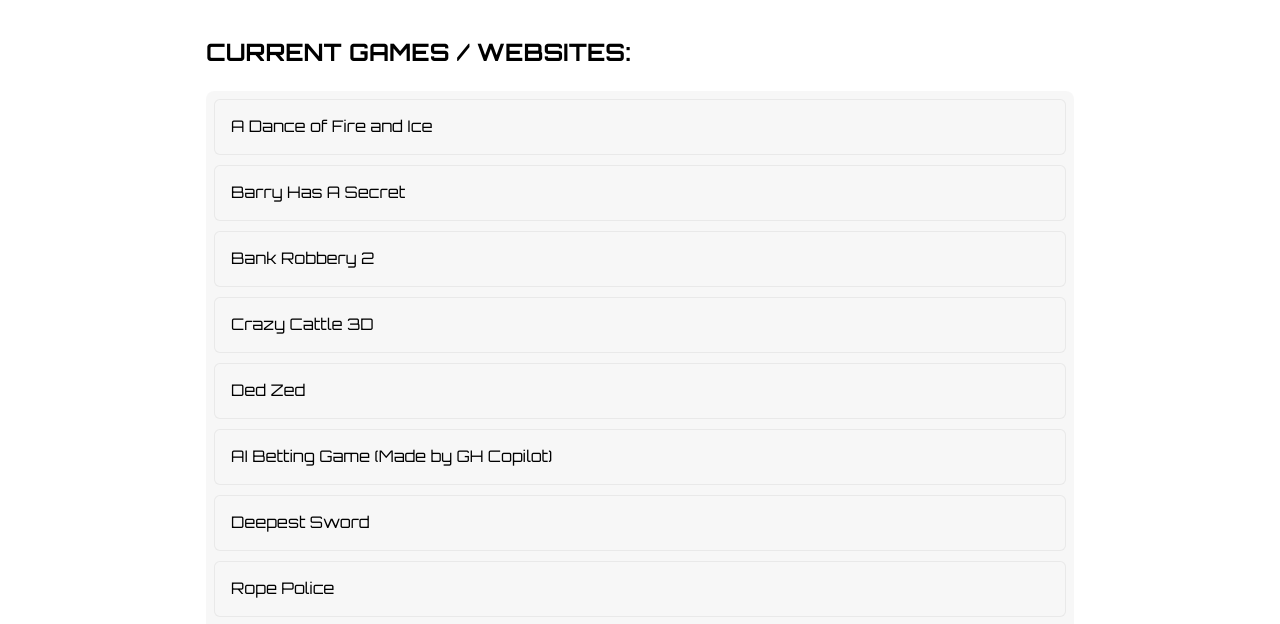
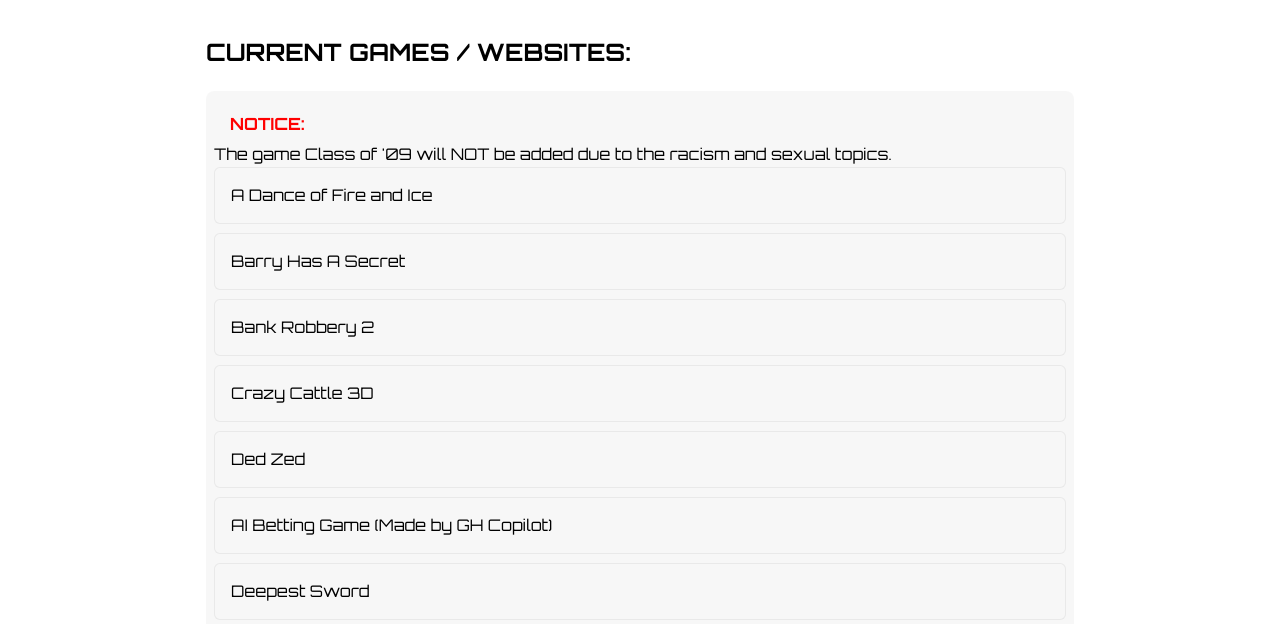
Before and after one commit to GvYoutube/gvyoutube.github.io, a plain HTML site: page gaming/index.html in a window 1280 px wide. Shown: the part 163-787 px from the top of the page. Drawn offline with Linux system fonts and the light colour scheme.

Commit message:
Update gaming/index.html

```diff
--- a/gaming/index.html
+++ b/gaming/index.html
@@ -30,6 +30,8 @@
 
             <!-- Horizontal scrollable list -->
             <div class="games-list" role="list" aria-label="Current games and websites">
+                <h1 id="announcementNotice">NOTICE:</h1>
+                The game Class of '09 will NOT be added due to the racism and sexual topics.
                 <a role="listitem" href="/gaming/internal/games/ADOFI.html">A Dance of Fire and Ice</a>
                 <a role="listitem" href="/gaming/internal/games/BarryHasASecret.html">Barry Has A Secret</a>
                 <a role="listitem" href="/gaming/internal/games/BankRobbery2.html">Bank Robbery 2</a>
```
